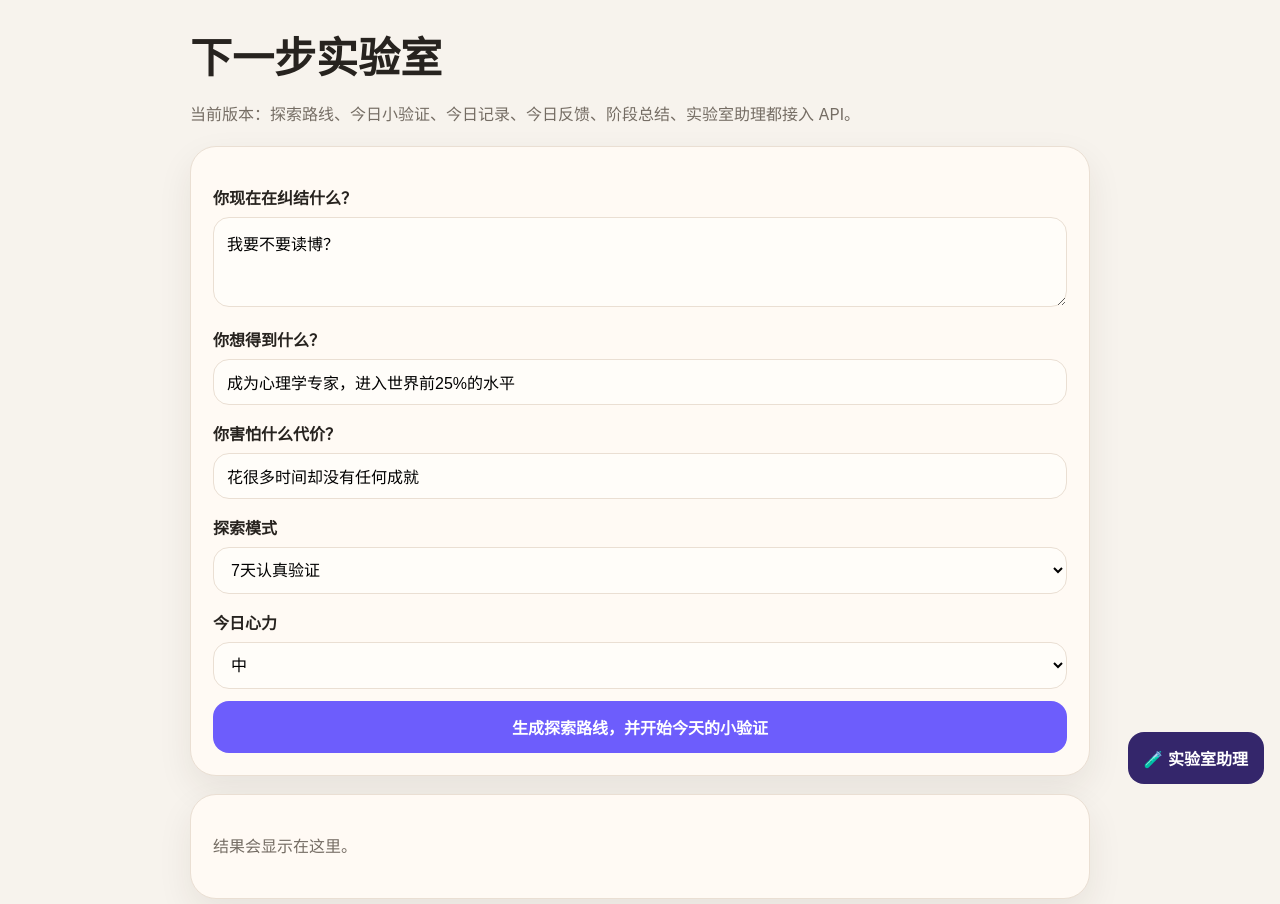
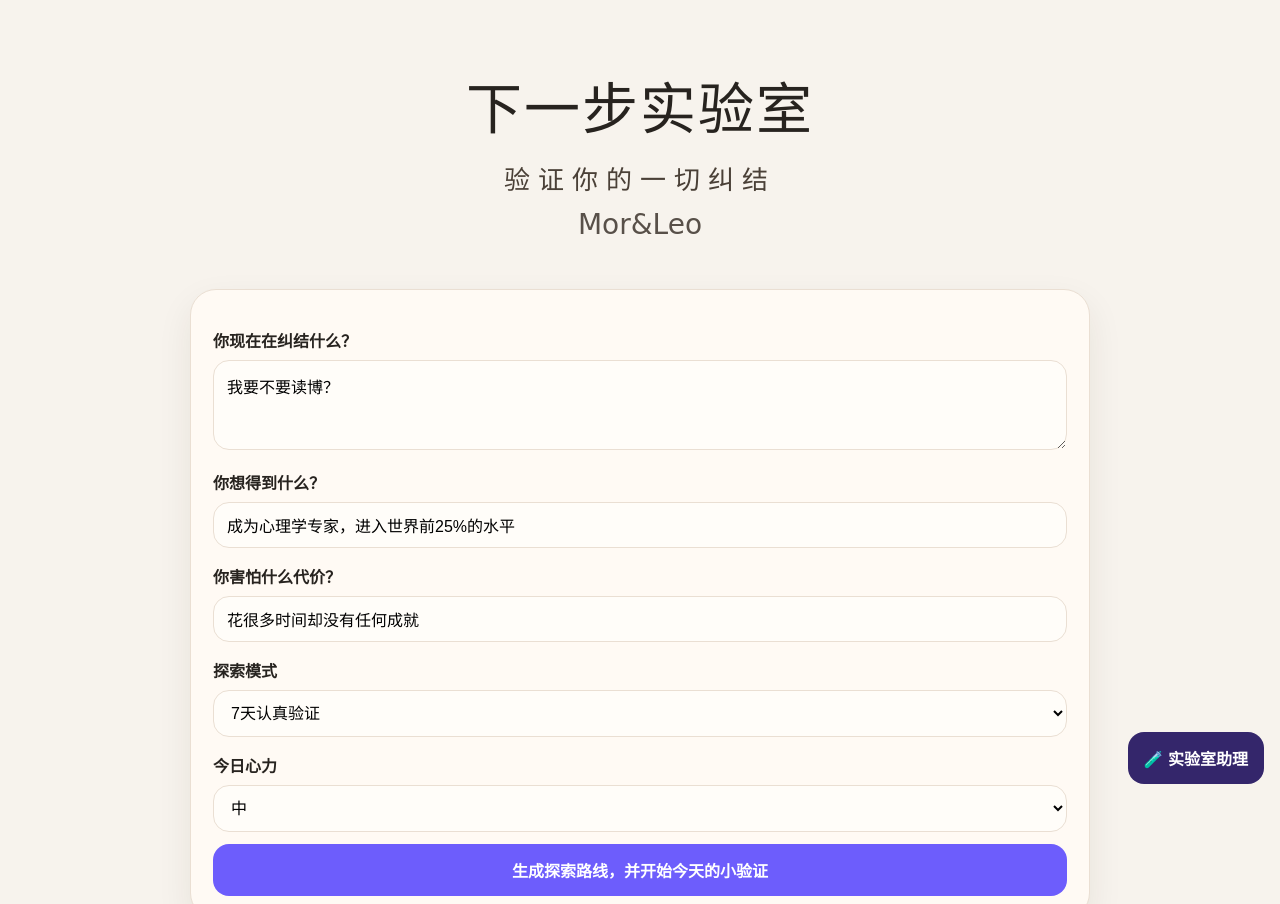
Before and after one commit to xuezhema01-lang/next-step-lab-vercel-min, a website: page index.html in a window 1280 px wide. Shown: the top 904 px of the page. Drawn offline with Linux system fonts and the light colour scheme.

Commit message:
更新 index.html

```diff
--- a/index.html
+++ b/index.html
@@ -5,6 +5,43 @@
 <meta name="viewport" content="width=device-width,initial-scale=1"/>
 <title>下一步实验室</title>
 <style>
+body{
+  background:#f7f3ed;
+}
+
+.hero{
+  text-align:center;
+  padding:40px 0 30px;
+}
+
+.brand{
+  font-size:56px;
+  font-weight:300;
+  margin:0;
+  letter-spacing:2px;
+}
+
+.slogan{
+  margin-top:14px;
+  font-size:26px;
+  letter-spacing:8px;
+  color:#4a4037;
+}
+
+.signature{
+  margin-top:12px;
+
+  font-family:
+  "Snell Roundhand",
+  "Brush Script MT",
+  cursive;
+
+  font-size:28px;
+
+  color:#3d342d;
+
+  opacity:.85;
+}
 body{margin:0;background:#f7f3ed;font-family:-apple-system,BlinkMacSystemFont,"PingFang SC","Microsoft YaHei",sans-serif;color:#27231f}
 .wrap{max-width:900px;margin:0 auto;padding:24px 16px 88px}
 .card{background:#fffaf4;border:1px solid #eadfd3;border-radius:26px;padding:22px;margin:18px 0;box-shadow:0 14px 35px rgba(50,39,28,.08)}
@@ -29,9 +66,21 @@ button{border:0;border-radius:16px;padding:14px 16px;font-size:16px;font-weight:
 </head>
 <body>
 <div class="wrap">
-<h1>下一步实验室</h1>
-<p>当前版本：探索路线、今日小验证、今日记录、今日反馈、阶段总结、实验室助理都接入 API。</p>
+<div class="hero">
 
+  <h1 class="brand">
+    下一步实验室
+  </h1>
+
+  <div class="slogan">
+    验证你的一切纠结
+  </div>
+
+  <div class="signature">
+    Mor&Leo
+  </div>
+
+</div>
 <div class="card">
 <label>你现在在纠结什么？</label>
 <textarea id="dilemma" placeholder="比如：我要不要读博？要不要辞职？要不要做自媒体？要不要继续这段关系？要不要投入一个新项目？">我要不要读博？</textarea>
```
